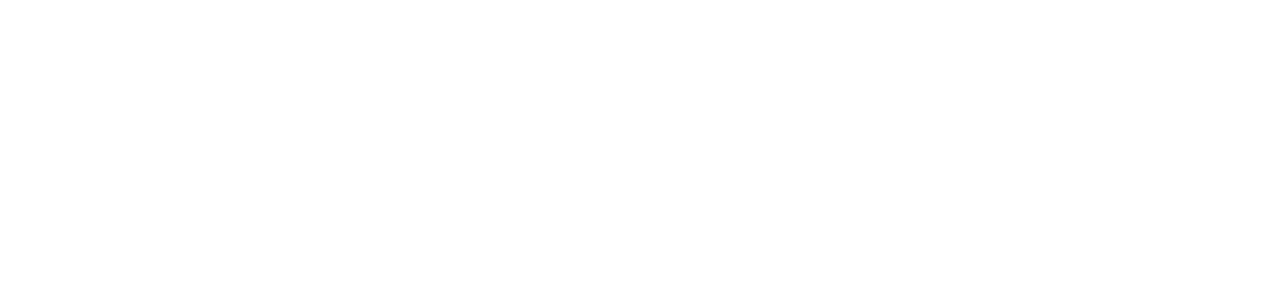
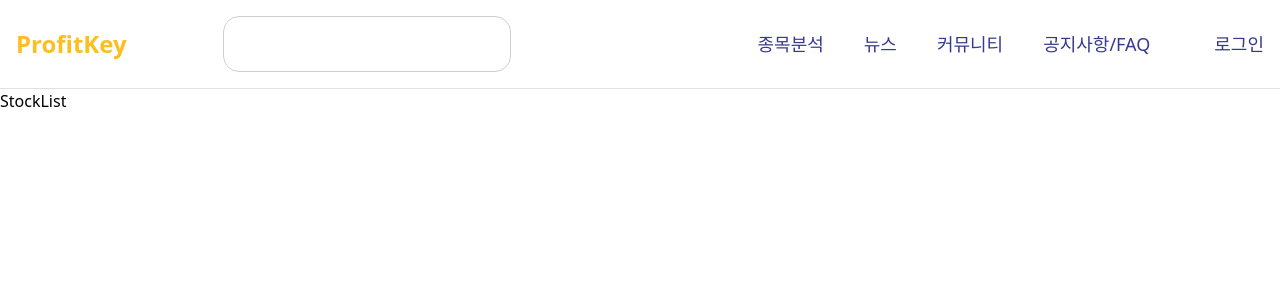
Before and after one commit to profit-key/profitkey-front, a React (Vite) app: page /stocks in a window 1280 px wide. Before the commit this address had no page. Shown: the top 300 px of the page. Built offline with nearby package versions, Linux system fonts and the light colour scheme.

Commit message:
feat: 주식 목록 페이지 구조 추가

```diff
--- a/src/app/routers/app-router.tsx
+++ b/src/app/routers/app-router.tsx
@@ -1,6 +1,7 @@
 import { AuthPage } from '@/pages/auth';
 import { HomePage } from '@/pages/home';
 import { LoginPage } from '@/pages/login';
+import { StockListPage } from '@/pages/stock-list';
 import { Layout } from '@/shared/ui';
 import { BrowserRouter, Route, Routes } from 'react-router';
 
@@ -12,6 +13,7 @@
           <Route path="/" element={<HomePage />} />
           <Route path="/login" element={<LoginPage />} />
           <Route path="/auth" element={<AuthPage />} />
+          <Route path="/stocks" element={<StockListPage />} />
         </Route>
       </Routes>
     </BrowserRouter>
--- /dev/null
+++ b/src/pages/stock-list/index.ts
@@ -0,0 +1 @@
+export { StockListPage } from './ui/stock-list-page.tsx';
--- /dev/null
+++ b/src/pages/stock-list/ui/stock-list-page.tsx
@@ -0,0 +1,3 @@
+export function StockListPage() {
+  return <div>StockList</div>;
+}
```
